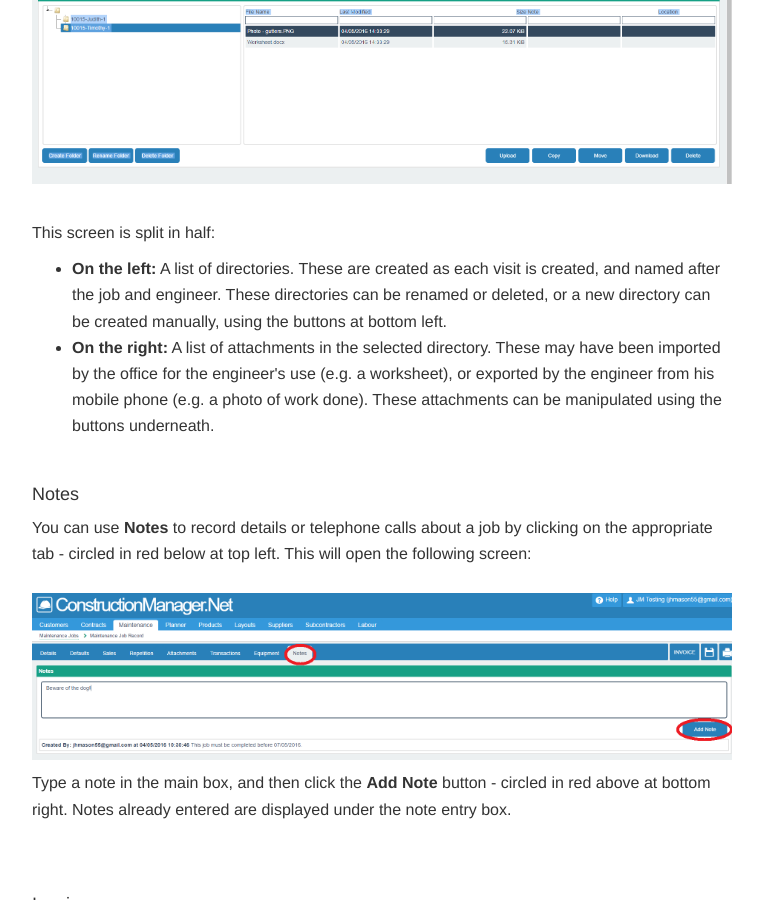
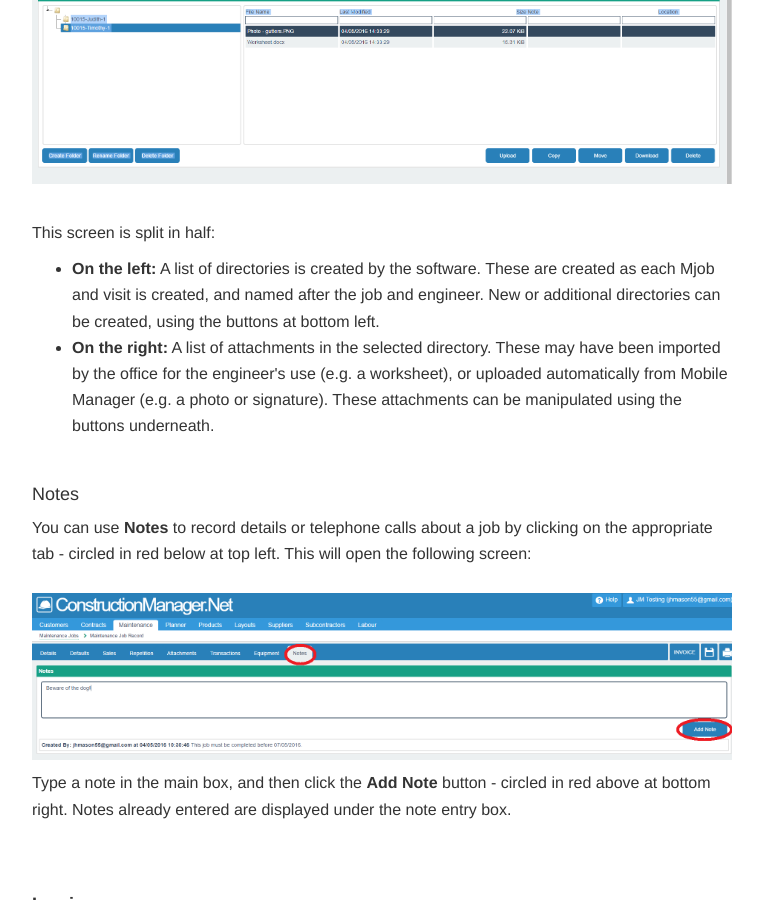
Before and after one commit to JNCSolutions/ConstructionManagerDocs, a Jekyll site: the page built from maintenance.html, in a window 1280 px wide and 900 px high, scrolled down 6866 px. Shown: the whole window, without its empty margins (258-1021 px from the left). Built offline with Jekyll 4.4.1, drawn with Linux system fonts in a browser that asks for light colours.

Commit message:
Update maintenance.html

```diff
--- a/maintenance.html
+++ b/maintenance.html
@@ -203,12 +203,12 @@ title: Maintenance
       <br> <br>
       <p>This screen is split in half:</p>
       <ul>
-        <li><b>On the left:</b> A list of directories. These are created as each visit is created, and named after the job and engineer.
-                These directories can be renamed or deleted, or a new directory can be created manually,
-                using the buttons at bottom left.</li>
+        <li><b>On the left:</b> A list of directories is created by the software.
+                These are created as each Mjob and visit is created, and named after the job and engineer.
+                New or additional directories can be created, using the buttons at bottom left.</li>
         <li><b>On the right:</b> A list of attachments in the selected directory.
                 These may have been imported by the office for the engineer's use (e.g. a worksheet),
-                or exported by the engineer from his mobile phone (e.g. a photo of work done).
+                or uploaded automatically from Mobile Manager (e.g. a photo or signature).
                 These attachments can be manipulated using the buttons underneath.</li>
       </ul> <br>
 
@@ -220,7 +220,7 @@ title: Maintenance
       <p>Type a note in the main box, and then click the <b>Add Note</b> button - circled in red above at bottom right.
           Notes already entered are displayed under the note entry box.</p>
       <br> <br>
-      <h4 id="invoice">Invoice</h4>
+      <h4 id="invoice"><b>Invoice</b></h4>
       <p>Maintenance Invoices are created from the job record. There are settings which will determine which fields
           from the Mjob are loaded into the invoice. These are found in Construction Manager 50 (desktop version)
           in Settings>Defaults>Maintenance.
```
